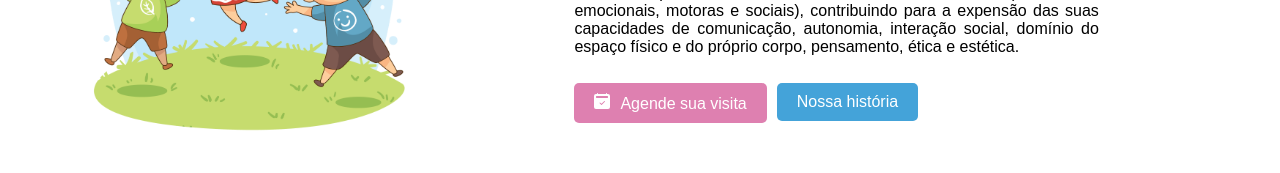
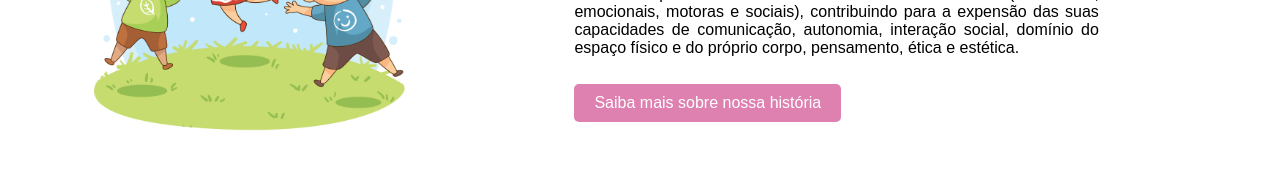
Before and after one commit to WillDevAC/CANOAS-DEMO, a Next.js app: page / in a window 1280 px wide. Shown: the part 1309-1482 px from the top of the page. Built offline with nearby package versions, Linux system fonts and the light colour scheme; a web font is replaced by a local one.

Commit message:
feature/add-password-dashboard and fix

```diff
--- a/src/components/about/index.tsx
+++ b/src/components/about/index.tsx
@@ -39,17 +39,15 @@ const about = () => {
               contribuindo para a expensão das suas capacidades de comunicação, autonomia, interação social, domínio do espaço
               físico e do próprio corpo, pensamento, ética e estética.
             </Paragraph>
-            <ButtonContainer>
-              <BtnPink onClick={() => { setOpenModal(true) }}>
-                <Calendar/>Agende sua visita
+            <ButtonContainer onClick={() => { setOpenModal(true) }}>
+              <BtnPink>
+                Saiba mais sobre nossa história
               </BtnPink>
-              <BtnBlue>Nossa história</BtnBlue>
             </ButtonContainer>
           </Text>
         </Grid>
       </About>
     </section>
-    { openModal && <Modal closeModal={setOpenModal} />}
     </>
   );
 }
--- a/src/components/footer/index.tsx
+++ b/src/components/footer/index.tsx
@@ -13,9 +13,9 @@ const footer: React.FC = () => {
         <img src="images/logo.webp" alt="" />
       </Logo>
       <Icons>
-        <a href="#"><FaFacebookF/></a>
-        <a href="#"><FaInstagram/></a>
-        <a href="#"><FaWhatsapp/></a>
+        <a href="https://web.facebook.com/escolainfantilalgodaodoceemcanoas" target="__BLANK"><FaFacebookF/></a>
+        <a href="https://www.instagram.com/escolaalgodaodocecanoas" target="__BLANK"><FaInstagram/></a>
+        <a href="https://api.whatsapp.com/send?phone=5551994783328&text=Olá gostaria de falar com vocês." target="__BLANK"><FaWhatsapp/></a>
       </Icons>
     </Container>
   );
--- a/src/components/slider/index.tsx
+++ b/src/components/slider/index.tsx
@@ -11,10 +11,10 @@ const slider: React.FC = () => {
     <div id="home" className="home">
       <Slider {...settings}>
         <SliderItem>
-          <img src="images/mainslider1.webp" alt="" />
+          <img src="images/mainslider2.webp" alt="" />
         </SliderItem>
         <SliderItem>
-          <img src="images/mainslider2.webp" alt="" />
+          <img src="images/mainslider1.webp" alt="" />
         </SliderItem>
       </Slider>
     </div>
```
Also changed, not shown: src/pages/dashboard/index.tsx (+16 -1 lines).
